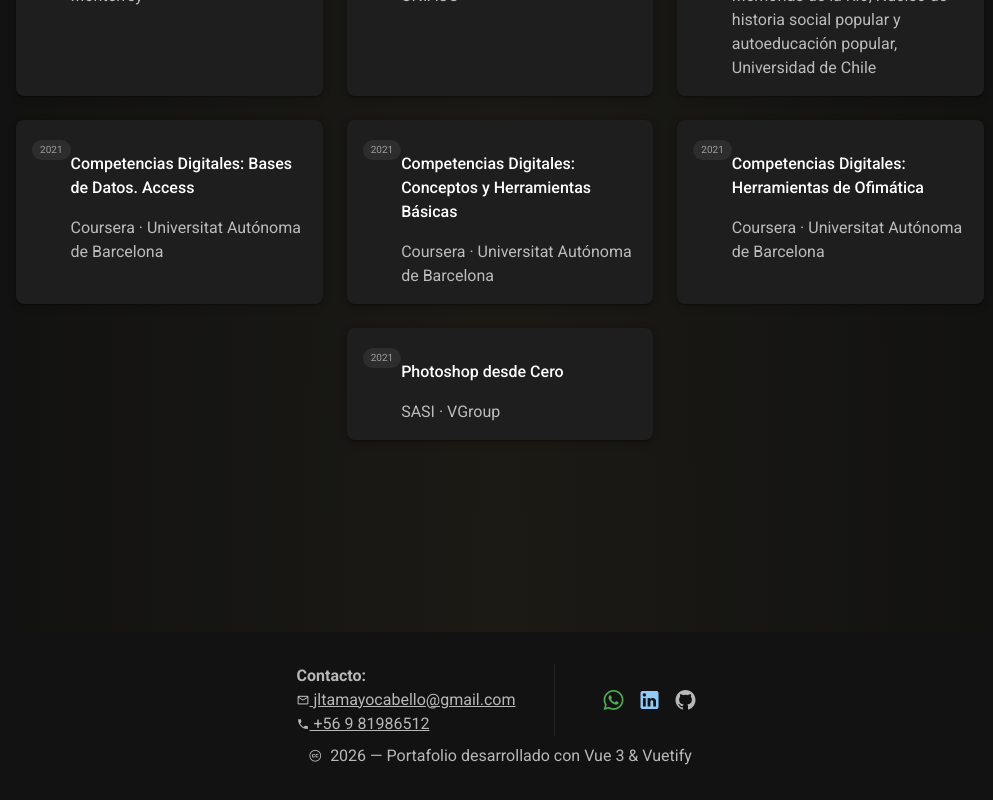
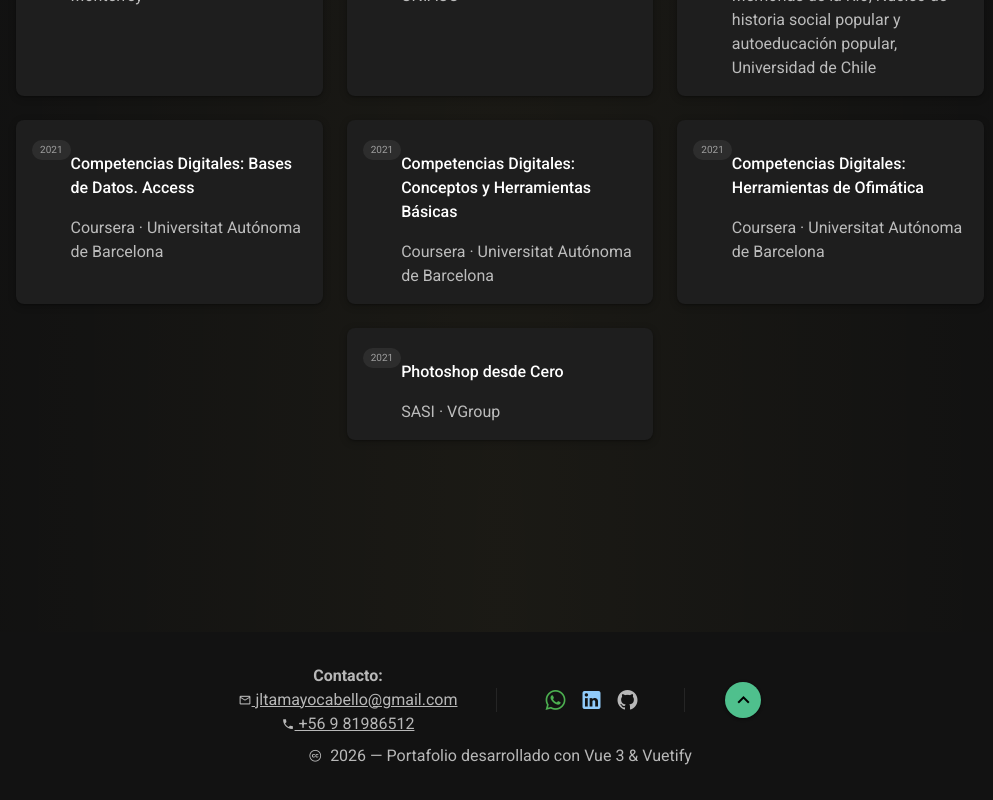
Before and after one commit to jltamayocabello-droid/mi-portafolio-vuetify, a Vue app: page / in a window 1280 px wide. Shown: the part 6974-7774 px from the top of the page, without its empty margins (140-1133 px from the left). Built offline with nearby package versions, Linux system fonts and the light colour scheme.

Commit message:
Se añade boton para subir al inicio desde el footer

```diff
--- a/src/layouts/DefaultLayout.vue
+++ b/src/layouts/DefaultLayout.vue
@@ -2,6 +2,10 @@
   import { ref } from 'vue'
 
   const drawer = ref(false)
+
+  function scrollToTop () {
+    window.scrollTo({ top: 0, behavior: 'smooth' })
+  }
 </script>
 
 <template>
@@ -84,7 +88,7 @@
       <div
         class="d-flex flex-wrap justify-center ga-5 ga-md-10 align-center w-100 text-caption text-medium-emphasis"
       >
-        <div class="d-flex flex-column align-start">
+        <div class="d-flex flex-column align-center">
           <strong>Contacto: </strong>
           <a href="mailto:jltamayocabello@gmail.com" style="color: inherit">
             <v-icon icon="mdi-email-outline" size="13" />
@@ -95,7 +99,11 @@
             +56 9 81986512
           </a>
         </div>
-        <v-divider class="d-none d-md-flex" vertical />
+        <v-divider
+          class="d-none d-md-flex align-self-center"
+          style="height: 24px"
+          vertical
+        />
         <!-- Redes Sociales -->
         <div class="d-flex gap-2">
           <v-btn
@@ -122,6 +130,18 @@
             variant="text"
           />
         </div>
+        <v-divider
+          class="d-none d-md-flex align-self-center"
+          style="height: 24px"
+          vertical
+        />
+        <v-btn
+          color="primary"
+          density="comfortable"
+          icon="mdi-chevron-up"
+          variant="elevated"
+          @click="scrollToTop"
+        />
       </div>
       <div class="text-caption text-medium-emphasis mt-2">
         <a
```
